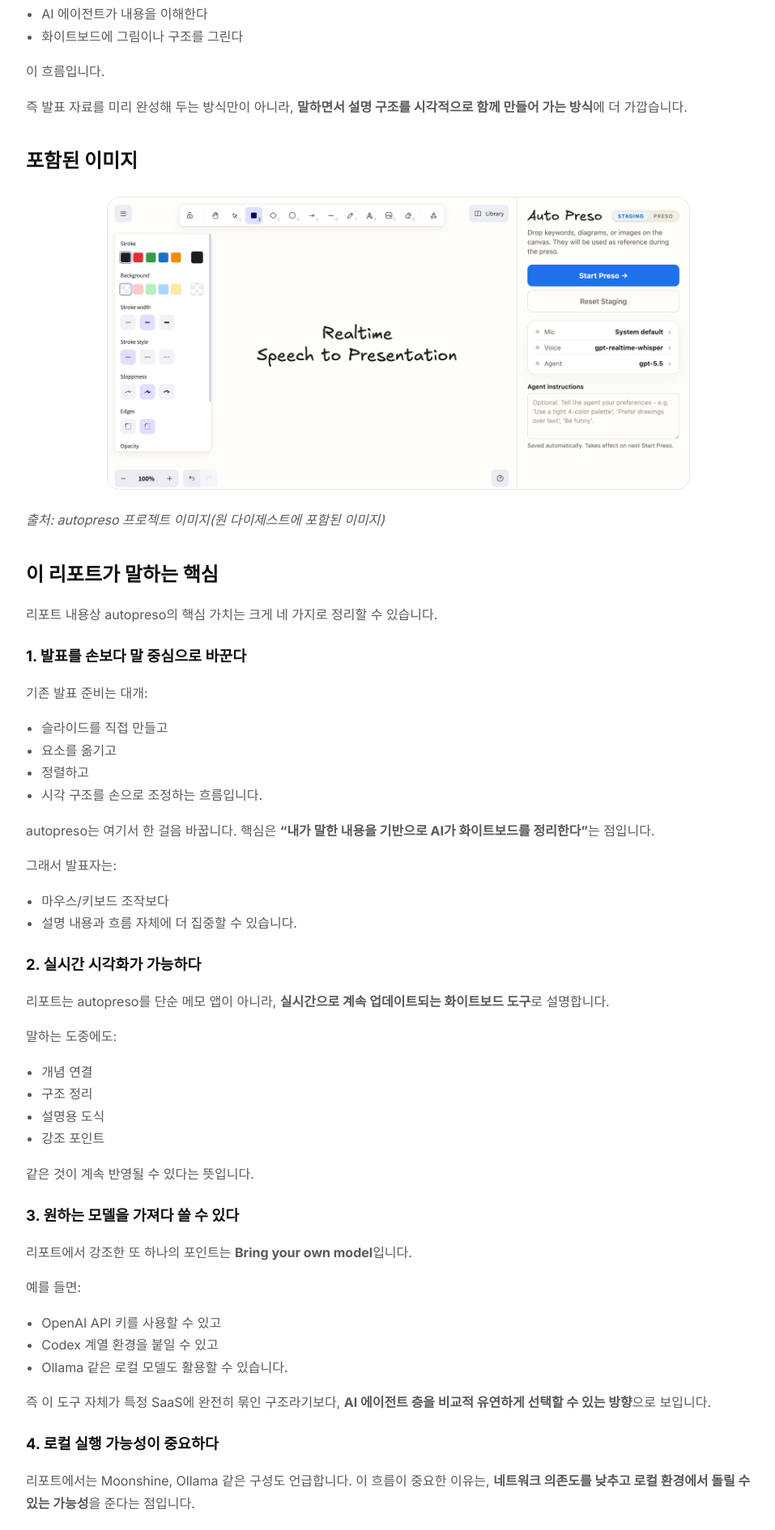
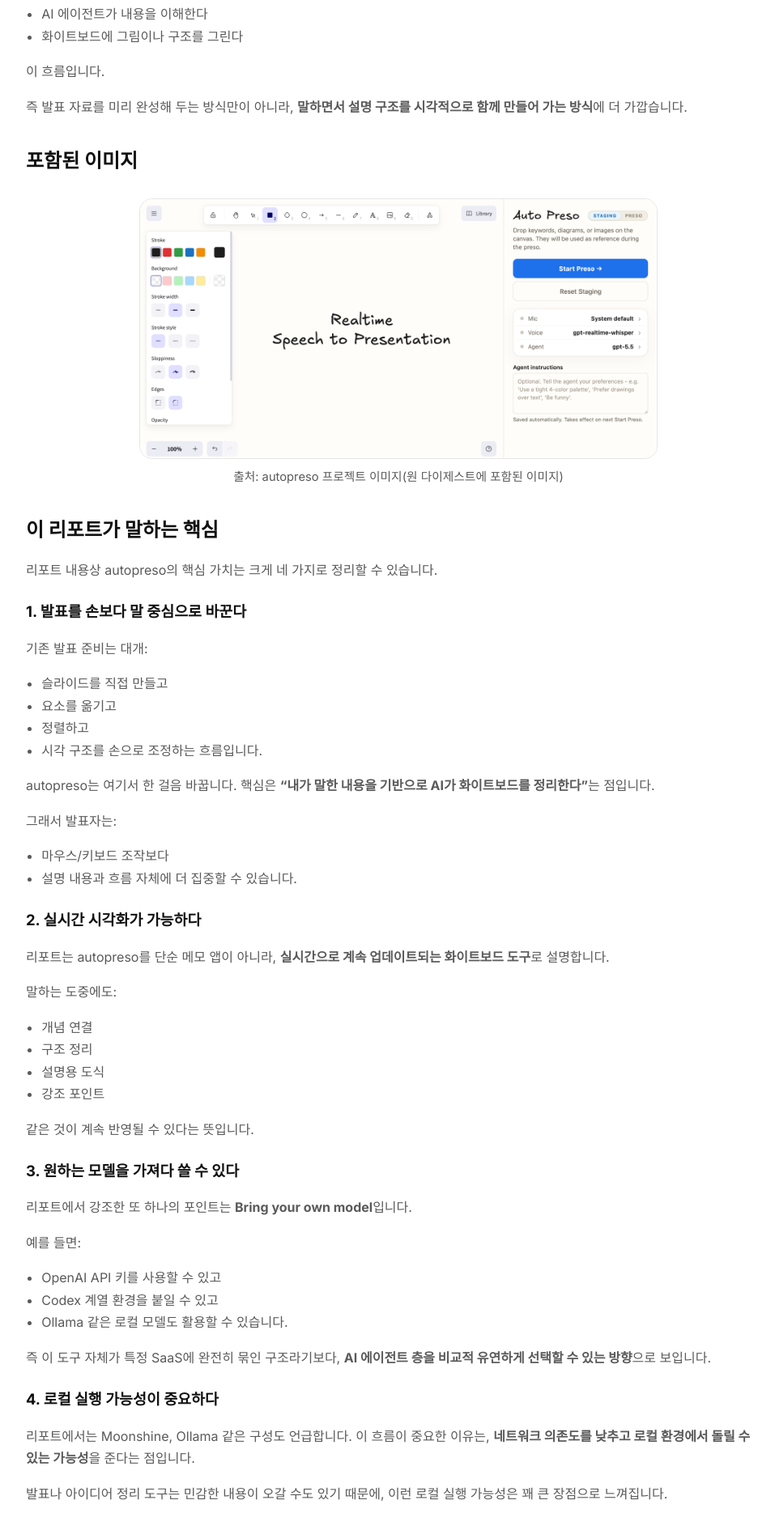
Before and after one commit to songseungyul/Code25Y, a Jekyll site: the page built from _posts/2026-05-15-autopreso-lilys-summary.md, in a window 1280 px wide. Shown: the part 1194-3084 px from the top of the page at 81% size, without its empty margins (148-1105 px from the left). Built offline with Jekyll 4.4.1, drawn with Linux system fonts in a browser that asks for light colours.

Commit message:
Polish post image sizing and captions

```diff
--- a/_posts/2026-05-15-autopreso-lilys-summary.md
+++ b/_posts/2026-05-15-autopreso-lilys-summary.md
@@ -45,9 +45,10 @@ autopreso는 **사용자가 말하는 내용을 실시간으로 화이트보드
 **말하면서 설명 구조를 시각적으로 함께 만들어 가는 방식**에 더 가깝습니다.
 
 ## 포함된 이미지
-![autopreso 화이트보드 화면]({{ '/assets/images/posts/2026-05-15-autopreso-whiteboard.png' | relative_url }})
-
-*출처: autopreso 프로젝트 이미지(원 다이제스트에 포함된 이미지)*
+<figure>
+  <img src="{{ '/assets/images/posts/2026-05-15-autopreso-whiteboard.png' | relative_url }}" alt="autopreso 화이트보드 화면" />
+  <figcaption>출처: autopreso 프로젝트 이미지(원 다이제스트에 포함된 이미지)</figcaption>
+</figure>
 
 ## 이 리포트가 말하는 핵심
 리포트 내용상 autopreso의 핵심 가치는 크게 네 가지로 정리할 수 있습니다.
--- a/assets/css/style.scss
+++ b/assets/css/style.scss
@@ -507,10 +507,15 @@ mark {
   color: var(--blockquote-text);
 }
 
+.prose figure {
+  margin: 1.6rem auto;
+  max-width: 640px;
+}
+
 .prose img {
   display: block;
   width: 100%;
-  max-width: 720px;
+  max-width: 640px;
   height: auto;
   margin: 1.25rem auto;
   border-radius: 16px;
@@ -519,6 +524,19 @@ mark {
 
 .prose p > img:only-child {
   margin: 1.5rem auto;
+}
+
+.prose figure > img,
+.prose figure > a > img {
+  margin: 0 auto;
+}
+
+.prose figcaption {
+  margin-top: 0.7rem;
+  color: var(--muted);
+  font-size: 0.92rem;
+  line-height: 1.6;
+  text-align: center;
 }
 
 .prose code {
```
Also changed, not shown: post-template.md (+8 -0 lines).
